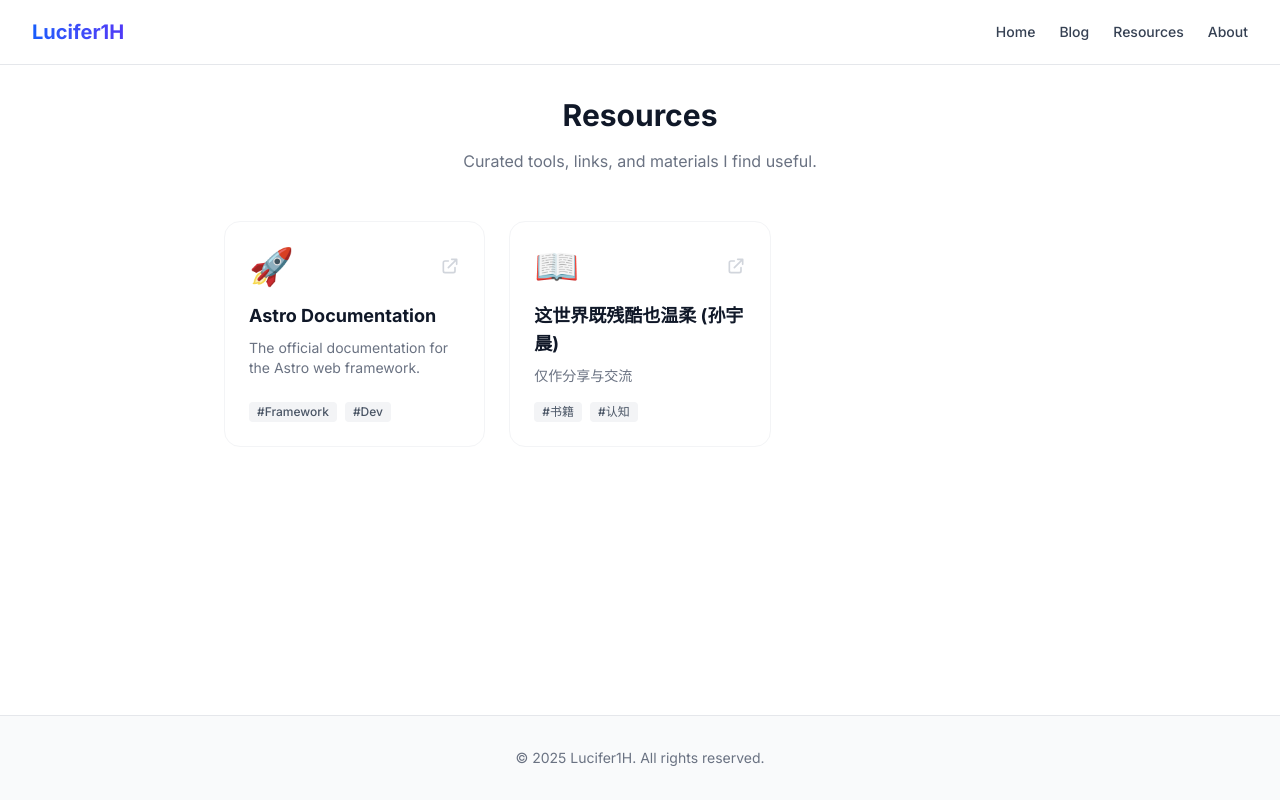
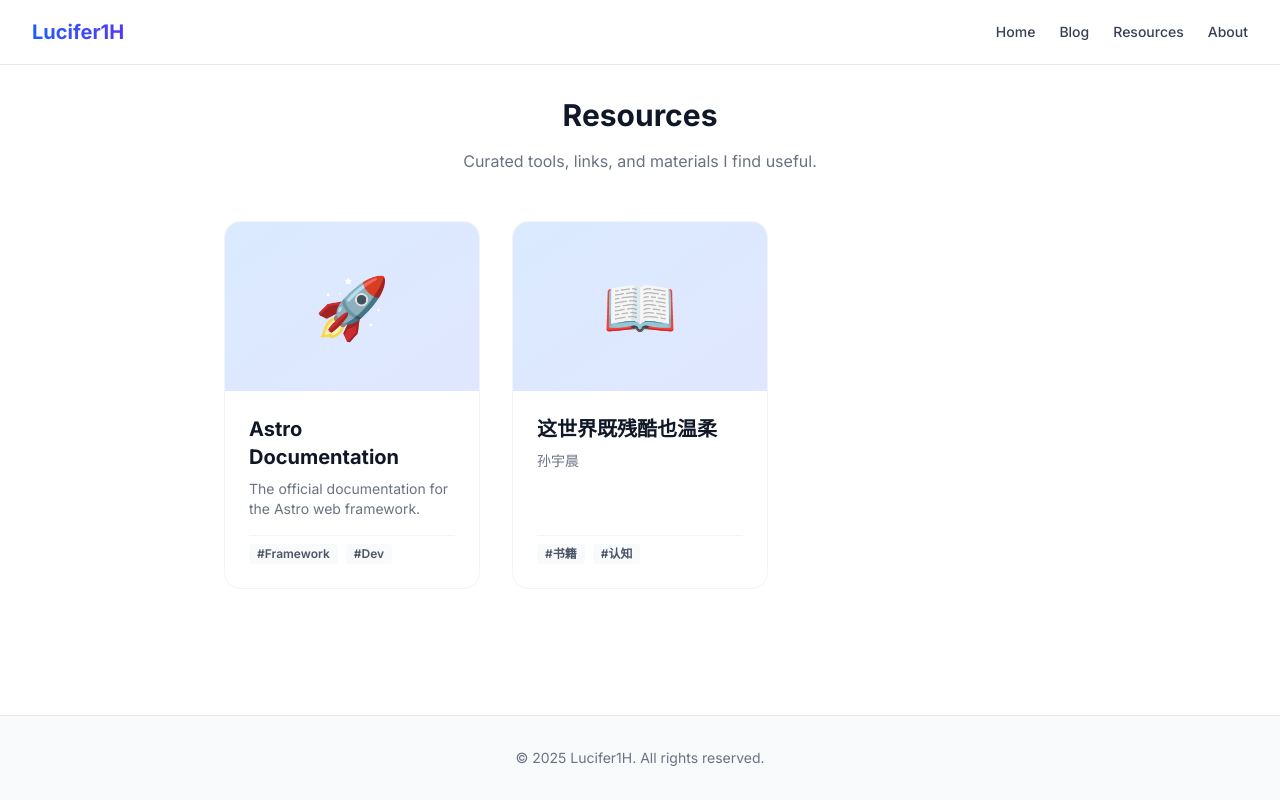
Before and after one commit to Lucifer1H/Lucifer1H.github.io, an Astro site: page /resources in a window 1280 px wide. Built offline with nearby package versions, Linux system fonts and the light colour scheme; Astro itself is replaced by a stand-in of ours.

Commit message:
feat: enhance resources card design with cover support

```diff
--- a/src/content/config.ts
+++ b/src/content/config.ts
@@ -23,6 +23,7 @@ const resources = defineCollection({
         description: z.string(),
         link: z.string(),
         icon: z.string().optional(), // Emoji or image path
+        cover: z.string().optional(), // Cover image path
         tags: z.array(z.string()).default([]),
     }),
 });
--- a/src/content/resources/这世界既残酷也温柔 (孙宇晨).md
+++ b/src/content/resources/这世界既残酷也温柔 (孙宇晨).md
@@ -1,6 +1,6 @@
 ---
-title: "这世界既残酷也温柔 (孙宇晨)"
-description: "仅作分享与交流"
+title: "这世界既残酷也温柔"
+description: "孙宇晨"
 link: "/books/430 这世界既残酷也温柔 (孙宇晨) .epub"
 icon: "📖"  # 可以是 emoji，也可以不填
 tags: ["书籍", "认知"]
--- a/src/pages/resources.astro
+++ b/src/pages/resources.astro
@@ -14,32 +14,49 @@ const resources = await getCollection('resources');
       </p>
     </div>
 
-    <div class="grid gap-6 sm:grid-cols-2 lg:grid-cols-3">
+    <div class="grid gap-8 sm:grid-cols-2 lg:grid-cols-3">
       {resources.map((resource) => (
         <a href={resource.data.link} target="_blank" rel="noopener noreferrer"
-           class="group p-6 bg-white dark:bg-gray-800 rounded-2xl border border-gray-100 dark:border-gray-700 hover:shadow-lg hover:border-blue-200 dark:hover:border-blue-800 transition-all duration-300 flex flex-col h-full">
+           class="group relative flex flex-col h-full bg-white dark:bg-gray-800 rounded-2xl border border-gray-100 dark:border-gray-700 hover:shadow-xl hover:-translate-y-1 transition-all duration-300 overflow-hidden">
 
-          <div class="flex items-center justify-between mb-4">
-            <span class="text-4xl">{resource.data.icon || '🔗'}</span>
-            <svg class="w-5 h-5 text-gray-300 group-hover:text-blue-500 transition-colors" fill="none" stroke="currentColor" viewBox="0 0 24 24">
-              <path stroke-linecap="round" stroke-linejoin="round" stroke-width="2" d="M10 6H6a2 2 0 00-2 2v10a2 2 0 002 2h10a2 2 0 002-2v-4M14 4h6m0 0v6m0-6L10 14"></path>
-            </svg>
+          {/* Cover Image or Generated Cover */}
+          <div class="aspect-[3/2] w-full overflow-hidden bg-gray-100 dark:bg-gray-900 relative">
+            {resource.data.cover ? (
+              <img src={resource.data.cover} alt={resource.data.title} class="w-full h-full object-cover transition-transform duration-500 group-hover:scale-110" />
+            ) : (
+              <div class="w-full h-full flex items-center justify-center p-6 bg-gradient-to-br from-blue-100 to-indigo-100 dark:from-blue-900/40 dark:to-indigo-900/40">
+                {resource.data.icon ? (
+                  <span class="text-6xl">{resource.data.icon}</span>
+                ) : (
+                  <div class="text-center">
+                    <div class="w-12 h-16 border-2 border-gray-300 dark:border-gray-600 rounded mx-auto mb-2 flex items-center justify-center">
+                      <span class="text-2xl">📖</span>
+                    </div>
+                  </div>
+                )}
+              </div>
+            )}
+
+            {/* Overlay */}
+            <div class="absolute inset-0 bg-black/0 group-hover:bg-black/5 transition-colors duration-300"></div>
           </div>
 
-          <h2 class="text-lg font-bold text-gray-900 dark:text-gray-100 mb-2 group-hover:text-blue-600 dark:group-hover:text-blue-400 transition-colors">
+          <div class="p-6 flex flex-col flex-grow">
+            <h2 class="text-xl font-bold text-gray-900 dark:text-gray-100 mb-2 group-hover:text-blue-600 dark:group-hover:text-blue-400 transition-colors line-clamp-2">
               {resource.data.title}
             </h2>
 
-          <p class="text-sm text-gray-500 dark:text-gray-400 mb-4 flex-grow">
+            <p class="text-sm text-gray-500 dark:text-gray-400 mb-4 flex-grow line-clamp-3">
               {resource.data.description}
             </p>
 
-          <div class="flex flex-wrap gap-2">
+            <div class="flex flex-wrap gap-2 pt-2 border-t border-gray-100 dark:border-gray-700/50">
               {resource.data.tags.map((tag) => (
-              <span class="px-2 py-0.5 rounded text-xs font-medium bg-gray-100 dark:bg-gray-700 text-gray-600 dark:text-gray-300">
+                <span class="px-2 py-0.5 rounded text-xs font-semibold bg-gray-50 dark:bg-gray-700/50 text-gray-600 dark:text-gray-300">
                   #{tag}
                 </span>
               ))}
+            </div>
           </div>
         </a>
       ))}
```
Lines whose indentation alone changed are shown as unchanged.
